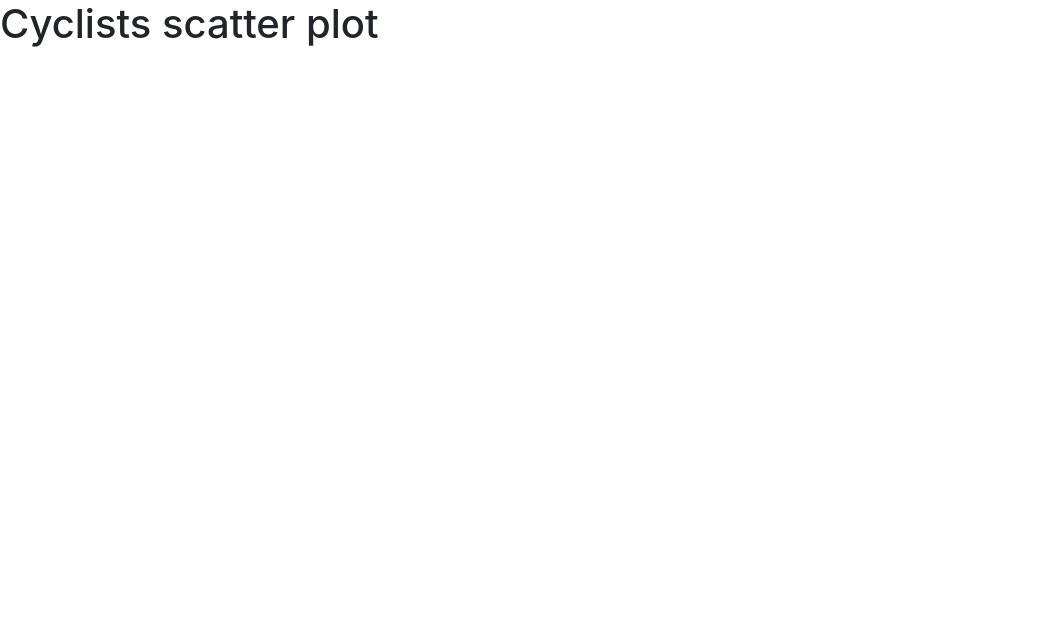
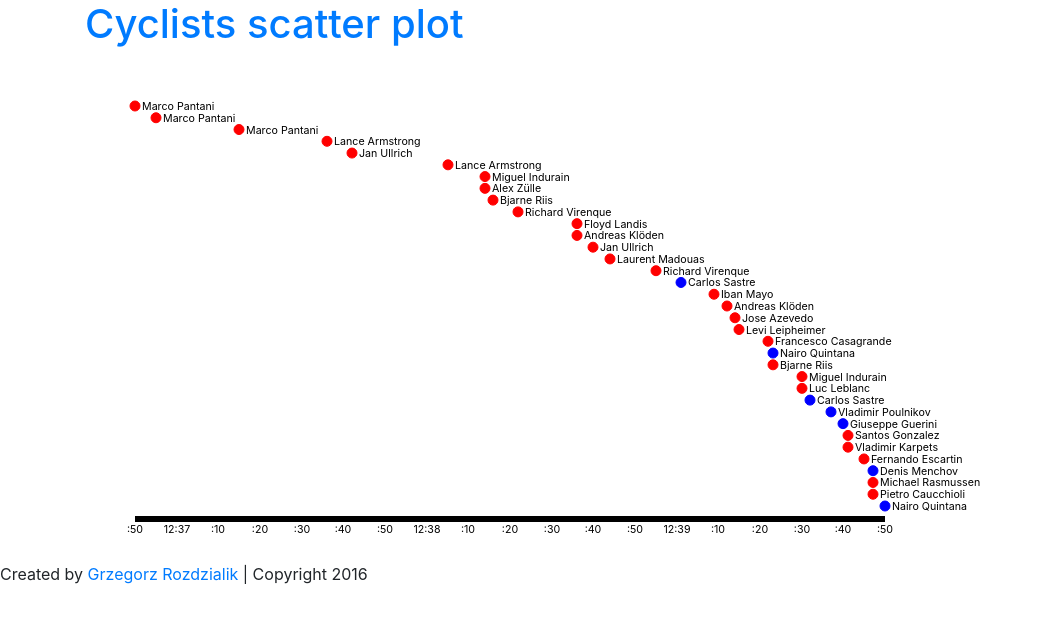
Before and after one commit to Gelio/doping-scatter-plot, a website built with webpack: page public/index.html in a window 1280 px wide. Shown: the whole page, without its empty margins (0-1042 px from the left). Built offline with nearby package versions, Linux system fonts and the light colour scheme.

Commit message:
placed data as circles with text along, added x-axis that needs fixing

```diff
--- a/app/scripts/main.js
+++ b/app/scripts/main.js
@@ -0,0 +1,91 @@
+(function() {
+    var d3 = require('d3'),
+        $ = require('jquery');
+
+    $(document).ready(init);
+
+    var width = 900,
+        height = 500;
+
+    var margin = {
+        top: 50,
+        right: 100,
+        bottom: 50,
+        left: 50
+    };
+
+    var innerWidth = width - margin.left - margin.right,
+        innerHeight = height - margin.top - margin.bottom;
+
+    var x = d3.scale.linear()
+            .range([0, innerWidth]),
+        y = d3.scale.linear()
+            .range([0, innerHeight]);
+
+    x = d3.time.scale.utc()
+        .rangeRound([0, innerWidth]);
+
+    var xAxis = d3.svg.axis()
+        .scale(x)
+        .orient('bottom')
+        .ticks(d3.time.second, 10);
+
+    var chart,
+        innerChart;
+
+    function init() {
+        $('.copyrightDate').text(new Date().getFullYear());
+
+        // Fetch data
+        $.ajax({
+            url: 'cyclist-data.json',
+            success: downloadSuccessful,
+            error: downloadError
+        });
+
+        chart = d3.select('.chart')
+            .attr('width', width)
+            .attr('height', height);
+
+        innerChart = chart.append('g')
+            .attr('transform', 'translate(' + margin.left + ', ' + margin.top + ')');
+    }
+
+    function downloadSuccessful(data) {
+
+        x.domain([
+            d3.min(data, function(d) { return new Date(d.Seconds*1000); }),
+            d3.max(data, function(d) { return new Date(d.Seconds*1000); })
+        ]);
+        console.log(x.domain());
+
+        y.domain([
+            d3.min(data, function(d) { return d.Place; }),
+            d3.max(data, function(d) { return d.Place; })
+        ]);
+
+        var groups = innerChart.selectAll('g').data(data)
+            .enter().append('g')
+            .attr('transform', function(d) { return 'translate(' + x(new Date(d.Seconds*1000)) + ', ' + y(d.Place) + ')'; });
+
+        groups.append('circle')
+            .attr('cx', 0)
+            .attr('cy', 0)
+            .attr('r', 5)
+            .classed('doping', function(d) { return d.Doping.length > 0;});
+
+        groups.append('text')
+            .attr('transform', 'translate(7, 4)')
+            .text(function(d) { return d.Name; });
+
+        innerChart.append('g')
+            .attr('class', 'x axis')
+            .attr('transform', 'translate(0, ' + (innerHeight + 10) + ')')
+            .call(xAxis);
+    }
+
+    function downloadError(jqXHR, textStatus, error) {
+        console.error('Error while loading data', jqXHR, textStatus, error);
+        $('.chart-wrapper').html('Sorry, there\'s been an error - data cannot be downloaded from the server. Please, try again later.');
+    }
+})();
--- a/app/styles/main.scss
+++ b/app/styles/main.scss
@@ -0,0 +1,15 @@
+.chart {
+  text {
+    font-size: 8pt;
+  }
+
+  circle {
+    stroke: blue;
+    fill: blue;
+
+    &.doping {
+      stroke: red;
+      fill: red;
+    }
+  }
+}
--- a/public/index.html
+++ b/public/index.html
@@ -6,7 +6,19 @@
     <link rel="stylesheet" type="text/css" href="bundle.css">
 </head>
 <body>
-<h1>Cyclists scatter plot</h1>
+<div class="container m-t-2">
+    <h1 class="text-xs-center text-primary">Cyclists scatter plot</h1>
+</div>
+
+<div class="container m-t-1">
+    <div class="chart-wrapper">
+        <svg class="chart center-block"></svg>
+    </div>
+</div>
+
+<footer class="text-xs-center m-t-2">
+    Created by <a href="http://voreny.bitbucket.org/">Grzegorz Rozdzialik</a> | Copyright <span class="copyrightDate"></span>
+</footer>
 
 <script src="bundle.js"></script>
 </body>
```
